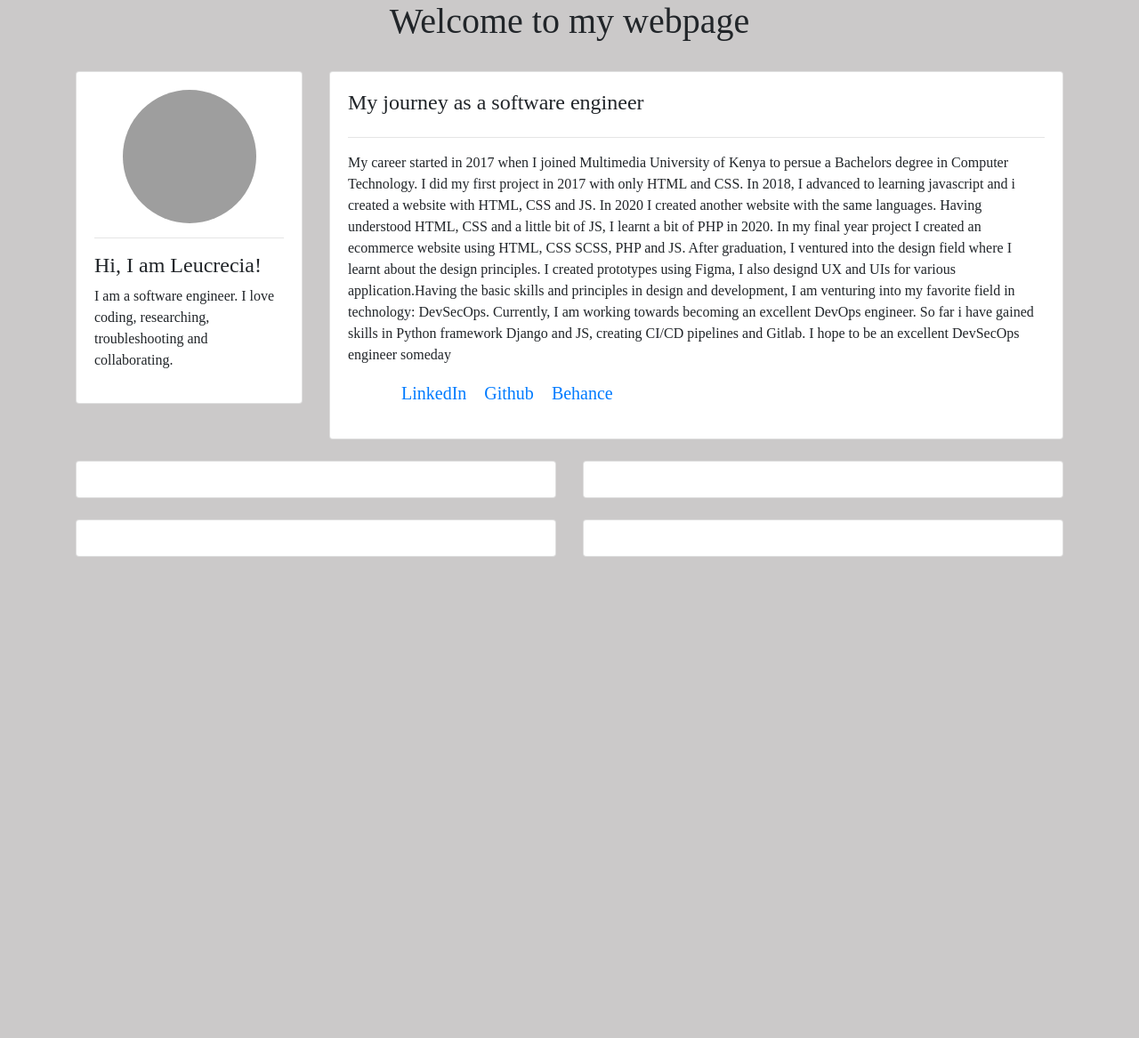
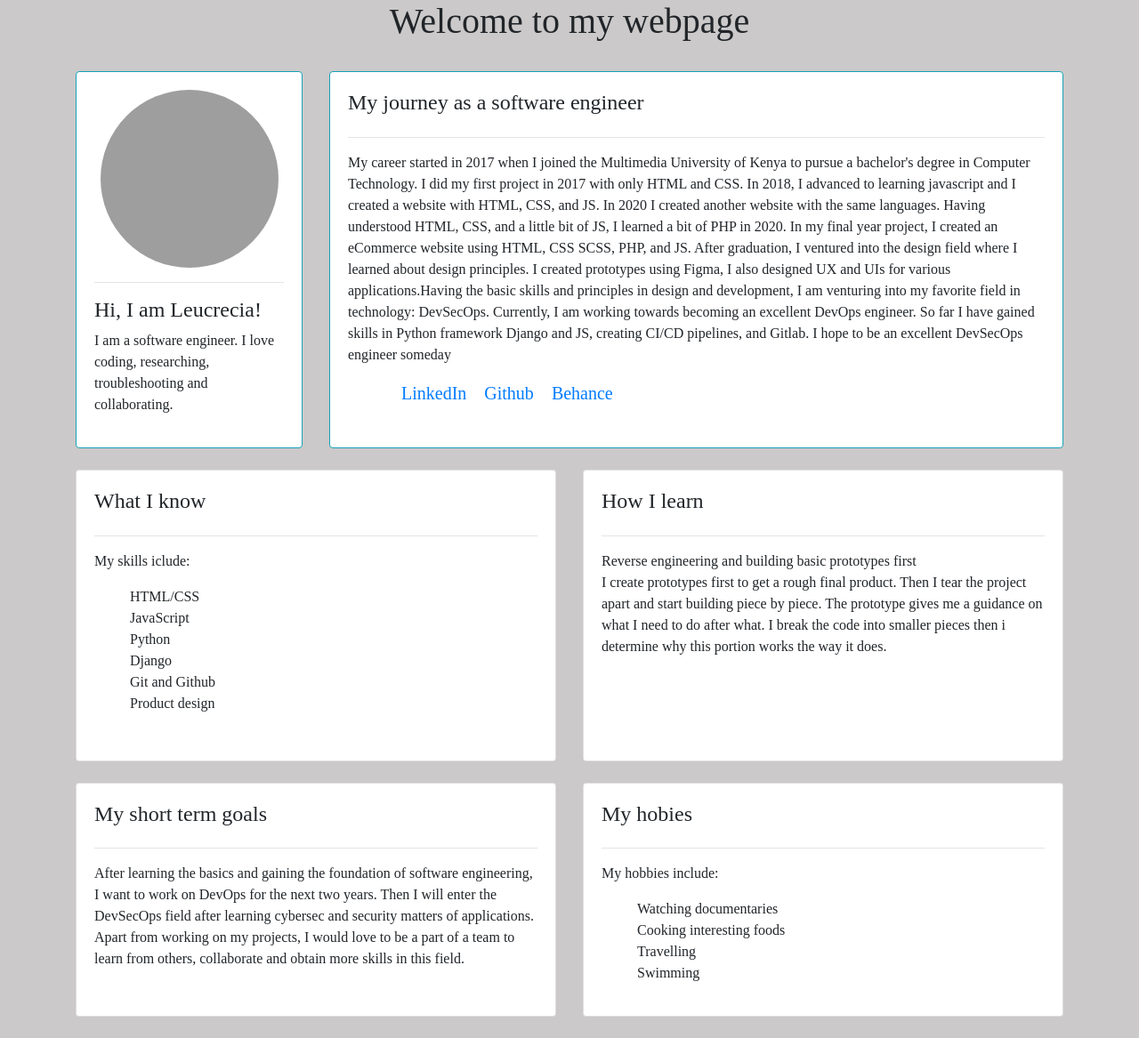
Before and after one commit to LeuxJeruto/My-webpage, a Django app: page / in a window 1280 px wide. Shown: the whole page at 89% size. Before the commit the page ends 626 px from the top, so only its background shows below. Run offline with Django 4.2, Linux system fonts and the light colour scheme; grey boxes are pictures that could not be loaded.

Commit message:
added more content

```diff
--- a/base/templates/base/home.html
+++ b/base/templates/base/home.html
@@ -20,8 +20,8 @@
             text-align: center;
         }
         #profile-pic{
-            width: 150px;
-            height: 150px;
+            width: 200px;
+            height: 200px;
             border-radius: 50%;
             margin-left: auto;
             margin-right: auto;
@@ -31,9 +31,9 @@
         }
         a{
             font-size: 20px;
+            padding: 0;
             padding-left: 20px;
             float: left;
-
         }
     </style>
     <h1>Welcome to my webpage</h1>
@@ -41,29 +41,31 @@
     <div class ="container">
         <div class = "row">
             <div class = "col-md-3">
-                <div class = "card card-body" id = "profile-wrapper">
-                    <img id = "profile-pic" src="{% static 'images/9.jpg' %}" >
+                <div class = "card card-body h-100 border-info" id = "profile-wrapper">
+                    <img id = "profile-pic" src="{% static 'images/7.jpg' %}" >
                     <hr>
                     <h4>Hi, I am Leucrecia!</h4>
-                    <p>I am a software engineer. I love coding, researching, troubleshooting and collaborating.</p>
+
+                    <p> I am a software engineer. I love coding, researching, troubleshooting and collaborating.</p>
+
                 </div>
             </div>
             <div class = "col-md-9">
-                <div class = "card card-body">
+                <div class = "card card-body h-100 border-info">
                 <h4>My journey as a software engineer</h4>
                 <hr>
-                <p>My career started in 2017 when I joined
-                    Multimedia University of Kenya to persue
-                     a Bachelors degree in Computer Technology.
-                     I did my first project in 2017 with only HTML
-                     and CSS. In 2018, I advanced to learning javascript and
-                    i created a website with HTML, CSS and JS. In 2020 I created another website with the same languages.
-                     Having understood HTML, CSS and a little bit of JS, I learnt a bit of PHP in 2020. In my final year project I
-                     created an ecommerce website using HTML, CSS SCSS, PHP and JS. After graduation, I ventured into the
-                    design field where I learnt about the design principles. I created prototypes using Figma, I also
-                    designd UX and UIs for various application.Having the basic skills and principles in design and development, I am venturing
-                    into my favorite field in technology: DevSecOps. Currently, I am working towards becoming an excellent
-                    DevOps engineer. So far i have gained skills in Python framework Django and JS, creating CI/CD pipelines and Gitlab.
+                <p>My career started in 2017 when I joined the Multimedia University of Kenya to
+                    pursue a bachelor's degree in Computer Technology. I did my first project in 2017
+                    with only HTML and CSS. In 2018, I advanced to learning javascript and I created a
+                    website with HTML, CSS, and JS. In 2020 I created another website with the same
+                    languages. Having understood HTML, CSS, and a little bit of JS, I learned a bit
+                    of PHP in 2020. In my final year project, I created an eCommerce website using HTML,
+                    CSS SCSS, PHP, and JS. After graduation, I ventured into the design field where I
+                    learned about design principles. I created prototypes using Figma, I also designed
+                    UX and UIs for various applications.Having the basic skills and principles in design
+                    and development, I am venturing into my favorite field in technology: DevSecOps.
+                    Currently, I am working towards becoming an excellent DevOps engineer. So far I
+                    have gained skills in Python framework Django and JS, creating CI/CD pipelines, and Gitlab.
                     I hope to be an excellent DevSecOps engineer someday
                 </p>
             <ul id="soial-links">
@@ -78,24 +80,70 @@
         <br>
         <div class = "row">
             <div class = "col-md-6">
-                <div class = "card card-body"></div>
+                <div class = "card card-body h-100">
+                    <h4>What I know</h4>
+                    <hr>
+                    <p>
+                        My skills iclude:
+                        <ul>
+                            <li>HTML/CSS</li>
+                            <li>JavaScript</li>
+                            <li>Python</li>
+                            <li>Django</li>
+                            <li>Git and Github</li>
+                            <li>Product design</li>
+                        </ul>
+                    </p>
+                </div>
             </div>
             <div class = "col-md-6">
-                <div class = "card card-body"></div>
+                <div class = "card card-body h-100">
+                    <h4>How I learn</h4>
+                    <hr>
+                    <p>
+                        Reverse engineering and building basic prototypes first
+                    <br>
+                    I create prototypes first to get a rough final product. Then
+                    I tear the project apart and start building piece by piece. The prototype
+                    gives me a guidance on what I need to do after what. I break the code into
+                    smaller pieces then i determine why this portion works the way it does.
+                    </p>
+                </div>
             </div>
         </div>
         <br>
         <div class = "row">
             <div class = "col-md-6">
-                <div class = "card card-body"></div>
+                <div class = "card card-body h-100">
+                    <h4>My short term goals</h4>
+                    <hr>
+                    <p>
+                        After learning the basics and gaining the foundation of software engineering,
+                        I want to work on DevOps for the next two years. Then I will enter the DevSecOps field
+                        after learning cybersec and security matters of applications.
+                        <br>
+                        Apart from working on my projects, I would love to be a part of a team to learn from others,
+                        collaborate and obtain more skills in this field.
+                    </p>
+                </div>
             </div>
             <div class = "col-md-6">
-                <div class = "card card-body"></div>
+                <div class = "card card-body">
+                    <h4>My hobies</h4>
+                    <hr>
+                    <p>My hobbies include:</p>
+                   <ul>
+                        <li>Watching documentaries</li>
+                        <li>Cooking interesting foods</li>
+                        <li>Travelling </li>
+                        <li>Swimming</li>
+                   </ul>
+                </div>
             </div>
         </div>
     </div>
 
-
+<br>
 </body>
 
 </html>
```
Also changed, not shown: 2 other files.
